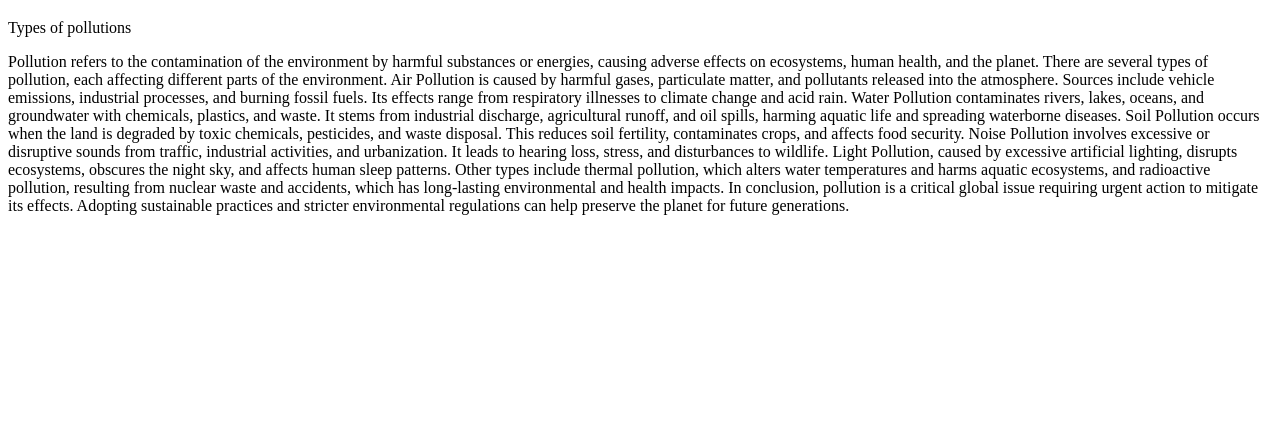
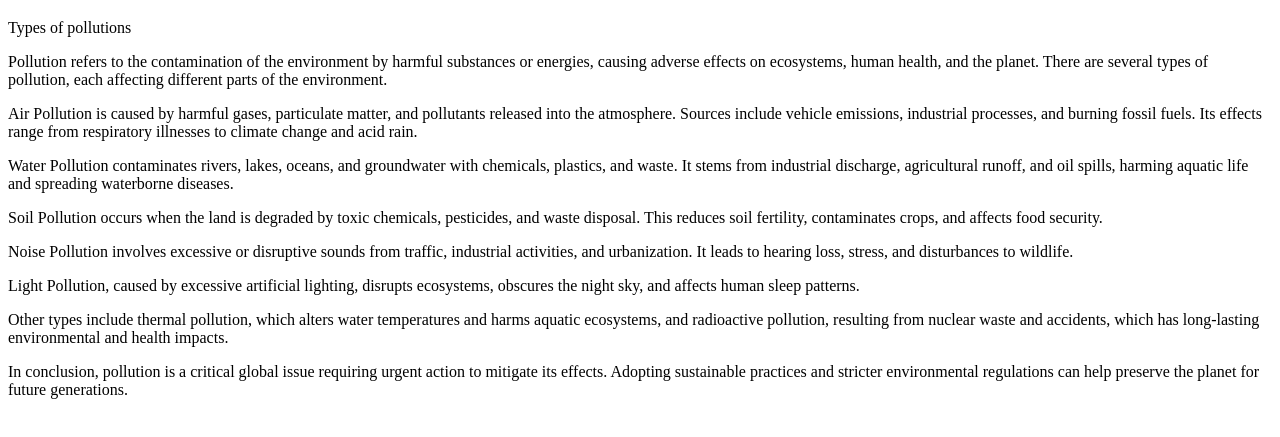
Before and after one commit to bhuvana0013/demo, a plain HTML site: page index.html in a window 1280 px wide. Shown: the part 61-498 px from the top of the page. Drawn offline with Linux system fonts and the light colour scheme.

Commit message:
Update index.html

```diff
--- a/index.html
+++ b/index.html
@@ -9,28 +9,28 @@
     <h1>Pollution</h1>
 
      <p>Types of pollutions</p>
-     <p>Pollution refers to the contamination of the environment by harmful substances or energies, causing adverse effects on ecosystems, human health, and the planet. There are several types of pollution, each affecting different parts of the environment.
+     <p>Pollution refers to the contamination of the environment by harmful substances or energies, causing adverse effects on ecosystems, human health, and the planet. There are several types of pollution, each affecting different parts of the environment.</p>
 
 
-Air Pollution is caused by harmful gases, particulate matter, and pollutants released into the atmosphere. Sources include vehicle emissions, industrial processes, and burning fossil fuels. Its effects range from respiratory illnesses to climate change and acid rain.
+<p>Air Pollution is caused by harmful gases, particulate matter, and pollutants released into the atmosphere. Sources include vehicle emissions, industrial processes, and burning fossil fuels. Its effects range from respiratory illnesses to climate change and acid rain.</p>
 
 
-Water Pollution contaminates rivers, lakes, oceans, and groundwater with chemicals, plastics, and waste. It stems from industrial discharge, agricultural runoff, and oil spills, harming aquatic life and spreading waterborne diseases.
+<p>Water Pollution contaminates rivers, lakes, oceans, and groundwater with chemicals, plastics, and waste. It stems from industrial discharge, agricultural runoff, and oil spills, harming aquatic life and spreading waterborne diseases.</p>
 
 
-Soil Pollution occurs when the land is degraded by toxic chemicals, pesticides, and waste disposal. This reduces soil fertility, contaminates crops, and affects food security.
+<p>Soil Pollution occurs when the land is degraded by toxic chemicals, pesticides, and waste disposal. This reduces soil fertility, contaminates crops, and affects food security.</p>
 
 
-Noise Pollution involves excessive or disruptive sounds from traffic, industrial activities, and urbanization. It leads to hearing loss, stress, and disturbances to wildlife.
+<p>Noise Pollution involves excessive or disruptive sounds from traffic, industrial activities, and urbanization. It leads to hearing loss, stress, and disturbances to wildlife.</p>
 
 
-Light Pollution, caused by excessive artificial lighting, disrupts ecosystems, obscures the night sky, and affects human sleep patterns.
+<p>Light Pollution, caused by excessive artificial lighting, disrupts ecosystems, obscures the night sky, and affects human sleep patterns.</p>
 
 
-Other types include thermal pollution, which alters water temperatures and harms aquatic ecosystems, and radioactive pollution, resulting from nuclear waste and accidents, which has long-lasting environmental and health impacts.
+<p>Other types include thermal pollution, which alters water temperatures and harms aquatic ecosystems, and radioactive pollution, resulting from nuclear waste and accidents, which has long-lasting environmental and health impacts.</p>
 
 
-In conclusion, pollution is a critical global issue requiring urgent action to mitigate its effects. Adopting sustainable practices and stricter environmental regulations can help preserve the planet for future generations.</p>
+<p>In conclusion, pollution is a critical global issue requiring urgent action to mitigate its effects. Adopting sustainable practices and stricter environmental regulations can help preserve the planet for future generations.</p>
 
 
 </body>
```
